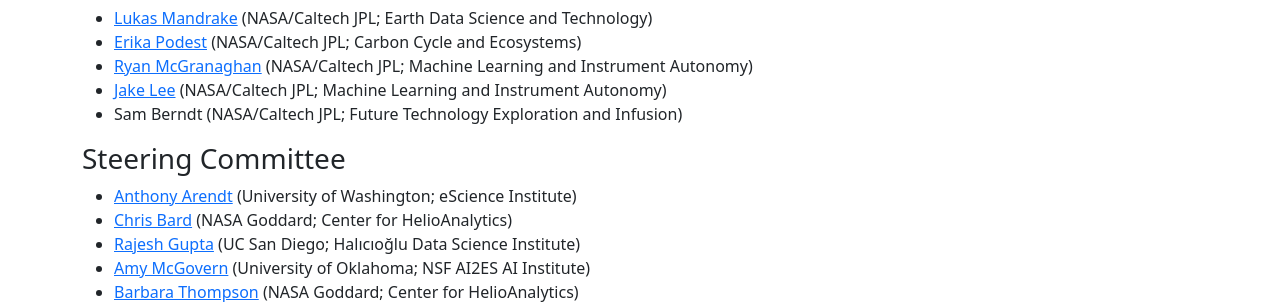
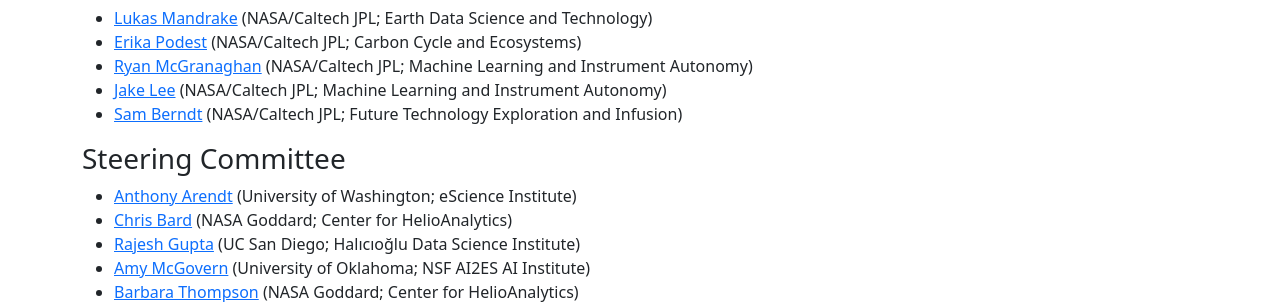
Before and after one commit to JPLMLIA/sudsconf, a Jekyll site: the page built from index.md, in a window 1280 px wide. Shown: the part 1522-1826 px from the top of the page. Built offline with Jekyll 4.4.1, drawn with Linux system fonts in a browser that asks for light colours; a script that is not in the unit is left out; part of the change alters nothing that is shown.

```diff
--- a/index.md
+++ b/index.md
@@ -38,7 +38,7 @@ This three-day conference will feature...
 - [Erika Podest](https://science.jpl.nasa.gov/people/Podest/) (NASA/Caltech JPL; Carbon Cycle and Ecosystems)
 - [Ryan McGranaghan](https://ml.jpl.nasa.gov/members/ryan-mcgranaghan.html) (NASA/Caltech JPL; Machine Learning and Instrument Autonomy)
 - [Jake Lee](https://ml.jpl.nasa.gov/members/jake-lee.html) (NASA/Caltech JPL; Machine Learning and Instrument Autonomy)
-- Sam Berndt (NASA/Caltech JPL; Future Technology Exploration and Infusion)
+- [Sam Berndt](https://www.linkedin.com/in/samberndt/) (NASA/Caltech JPL; Future Technology Exploration and Infusion)
 
 ### Steering Committee
 - [Anthony Arendt](https://escience.washington.edu/member/anthony-arendt/) (University of Washington; eScience Institute)
```
